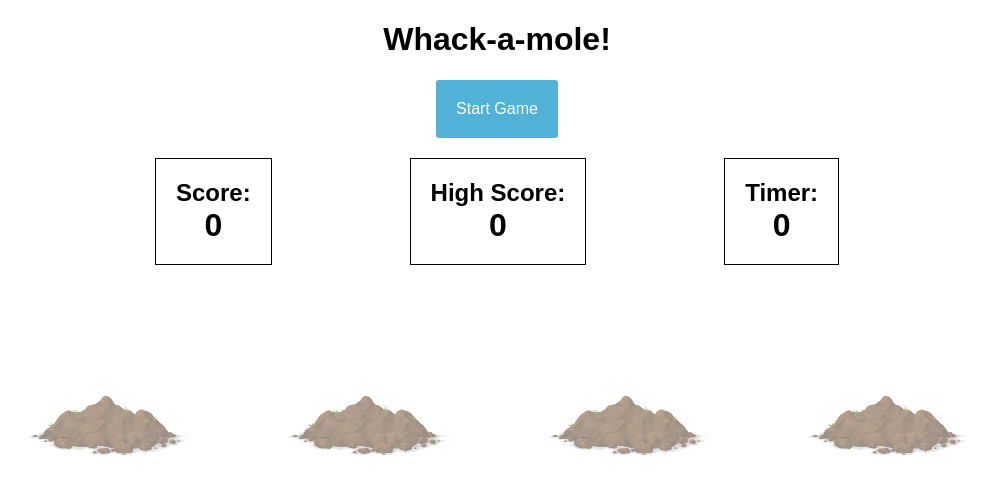
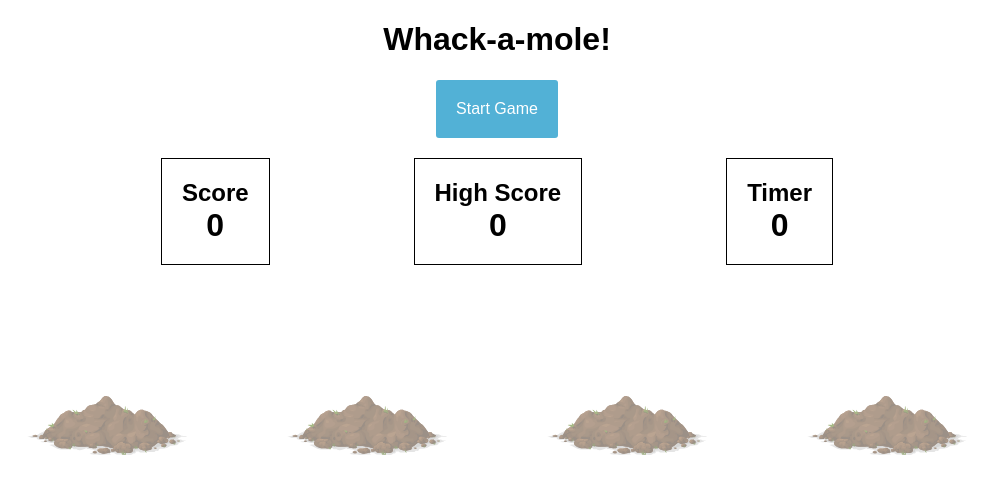
Before and after one commit to genya0407/mogura-tataki-app_vue, a Vue app: page / in a window 1280 px wide. Shown: the top 494 px of the page, without its empty margins (143-1138 px from the left). Built offline with nearby package versions, Linux system fonts and the light colour scheme; grey boxes are pictures that could not be loaded.

Commit message:
split board and counters

```diff
--- a/src/App.vue
+++ b/src/App.vue
@@ -2,20 +2,7 @@
   <div class="whackamole">
     <h1 class="logo">Whack-a-mole!</h1>
     <button class="start-game">Start Game</button>
-    <div class="counters-container">
-      <div class="counter">
-        <h2>Score:</h2>
-        <h1>0</h1>
-      </div>
-      <div class="counter">
-        <h2>High Score:</h2>
-        <h1>0</h1>
-      </div>
-      <div class="counter">
-        <h2>Timer:</h2>
-        <h1>0</h1>
-      </div>
-    </div>
+    <Board v-bind:board-props="boardProps"></Board>
     <div class="moles-container gameActive">
       <div class="mole-container inactive">
         <div class="mole-image-container">
@@ -46,8 +33,29 @@
 </template>
 
 <script>
+import Board from "./components/Board.vue";
+
 export default {
-  name: "App"
+  name: "App",
+  components: {
+    Board
+  },
+  data: function() {
+    return {
+      score: 0,
+      highScore: 0,
+      time: 0
+    };
+  },
+  computed: {
+    boardProps: function() {
+      return [
+        { label: "Score", value: this.score },
+        { label: "High Score", value: this.highScore },
+        { label: "Timer", value: this.time }
+      ];
+    }
+  }
 };
 </script>
 
@@ -68,22 +76,6 @@ export default {
   color: #fff;
   font-size: 1em;
   cursor: pointer;
-}
-
-.counters-container {
-  display: flex;
-  justify-content: space-evenly;
-}
-
-.counter {
-  border: 1px solid #000;
-  margin-top: 20px;
-  padding: 20px;
-}
-
-.counter h1,
-.counter h2 {
-  margin: 0;
 }
 
 .moles-container {
--- /dev/null
+++ b/src/components/Board.vue
@@ -0,0 +1,31 @@
+<template>
+  <div class="board">
+    <Counter
+      v-for="boardProp in boardProps"
+      v-bind:label="boardProp.label"
+      v-bind:value="boardProp.value"
+      v-bind:key="boardProp.label"
+    ></Counter>
+  </div>
+</template>
+
+<script>
+import Counter from "./Counter.vue";
+
+export default {
+  name: "Board",
+  components: {
+    Counter
+  },
+  props: {
+    boardProps: Array
+  }
+};
+</script>
+
+<style scoped>
+.board {
+  display: flex;
+  justify-content: space-evenly;
+}
+</style>
--- /dev/null
+++ b/src/components/Counter.vue
@@ -0,0 +1,29 @@
+<template>
+  <div class="counter">
+    <h2>{{label}}</h2>
+    <h1>{{value}}</h1>
+  </div>
+</template>
+
+<script scoped>
+export default {
+  name: "Counter",
+  props: {
+    label: String,
+    value: Number
+  }
+};
+</script>
+
+<style scoped>
+.counter {
+  border: 1px solid #000;
+  margin-top: 20px;
+  padding: 20px;
+}
+
+.counter h1,
+.counter h2 {
+  margin: 0;
+}
+</style>
```
